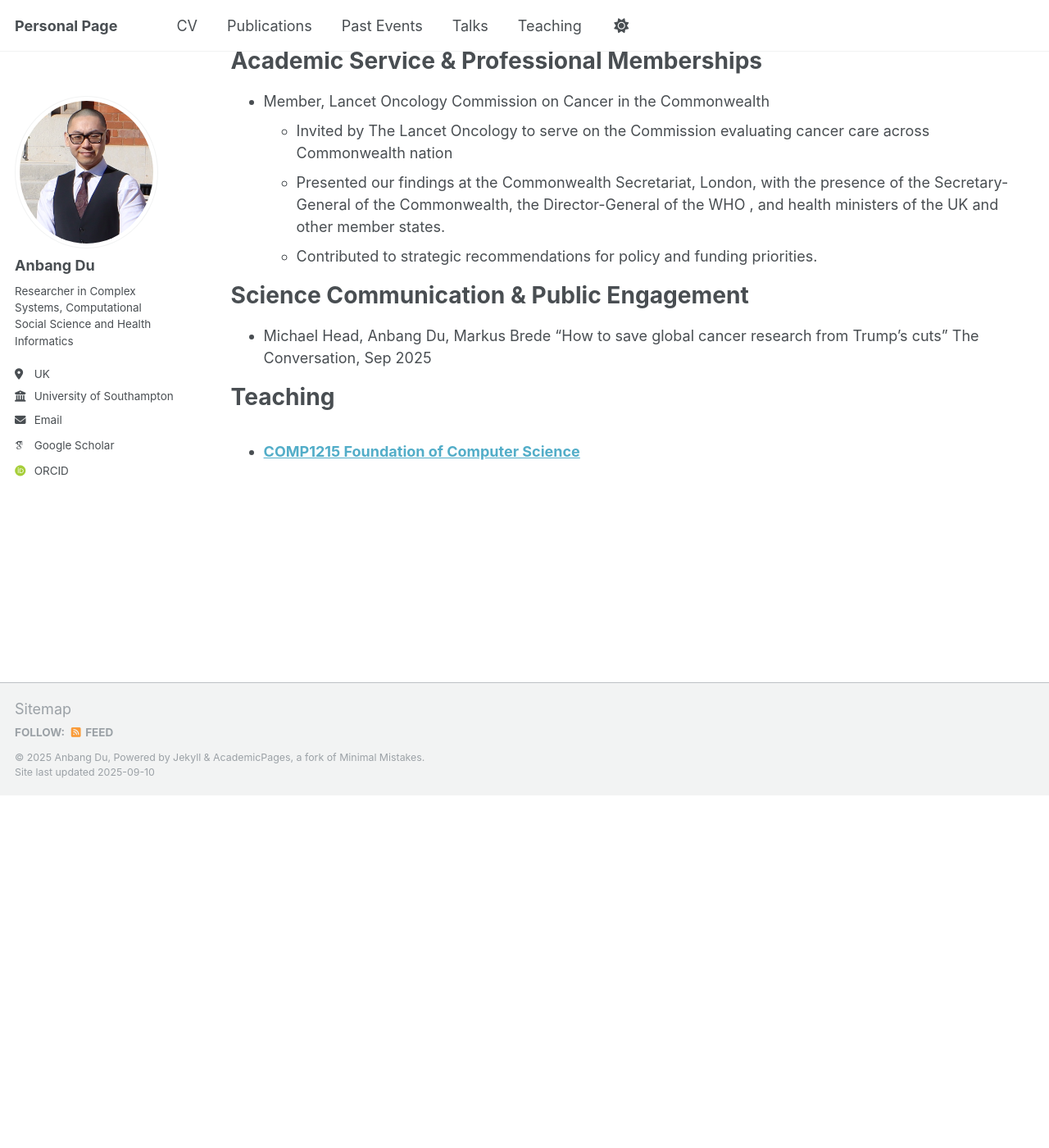
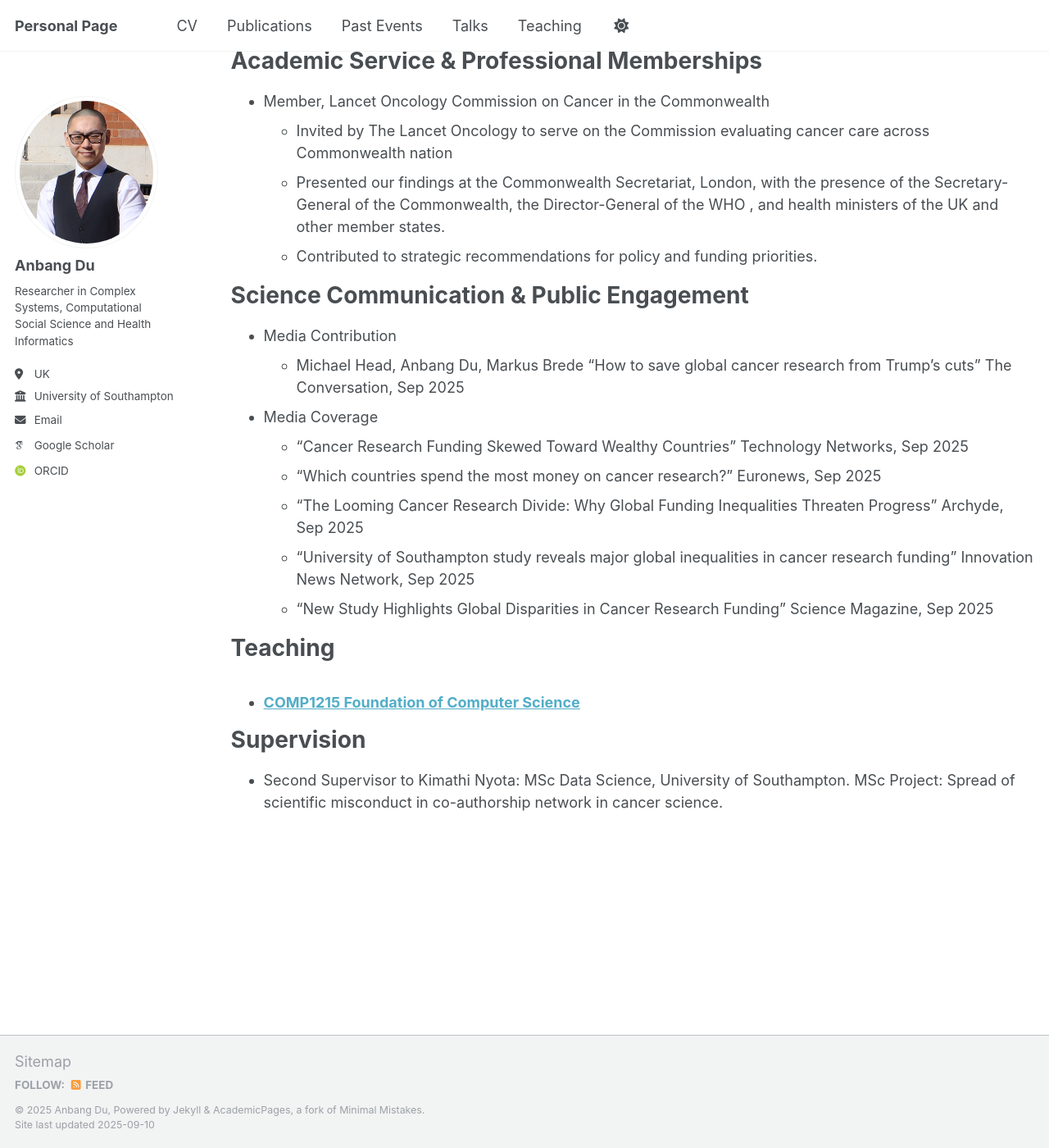
Before and after one commit to adamdu001/adamdu001.github.io, a Jekyll site: the page built from _pages/cv.md, in a window 1280 px wide and 1400 px high, scrolled down 1404 px. Shown: the whole window at 82% size. Built offline with Jekyll 4.4.1, drawn with Linux system fonts in a browser that asks for light colours; some web fonts are replaced; a script that is not in the unit is left out; before the commit the page ends 2374 px from its top, so only the background shows below that.

Commit message:
update media coverage and secondary supervision

```diff
--- a/_pages/cv.md
+++ b/_pages/cv.md
@@ -55,7 +55,14 @@ Academic Service & Professional Memberships
 
 Science Communication & Public Engagement
 ======
-* Michael Head, Anbang Du, Markus Brede “How to save global cancer research from Trump’s cuts” The Conversation, Sep 2025
+* Media Contribution
+  * Michael Head, Anbang Du, Markus Brede “How to save global cancer research from Trump’s cuts” The Conversation, Sep 2025
+* Media Coverage
+  * "Cancer Research Funding Skewed Toward Wealthy Countries" Technology Networks, Sep 2025
+  * "Which countries spend the most money on cancer research?" Euronews, Sep 2025
+  * "The Looming Cancer Research Divide: Why Global Funding Inequalities Threaten Progress" Archyde, Sep 2025
+  * "University of Southampton study reveals major global inequalities in cancer research funding" Innovation News Network, Sep 2025
+  * "New Study Highlights Global Disparities in Cancer Research Funding" Science Magazine, Sep 2025
 
 
 Teaching
@@ -63,6 +70,10 @@ Teaching
   <ul>{% for post in site.teaching reversed %}
     {% include archive-single-cv.html %}
   {% endfor %}</ul>
+
+Supervision
+======
+* Second Supervisor to Kimathi Nyota: MSc Data Science, University of Southampton. MSc Project: Spread of scientific misconduct in co-authorship network in cancer science.
 
 <!-- * 2025.6 - Present: MSc Dissertation Supervisor
 
```
